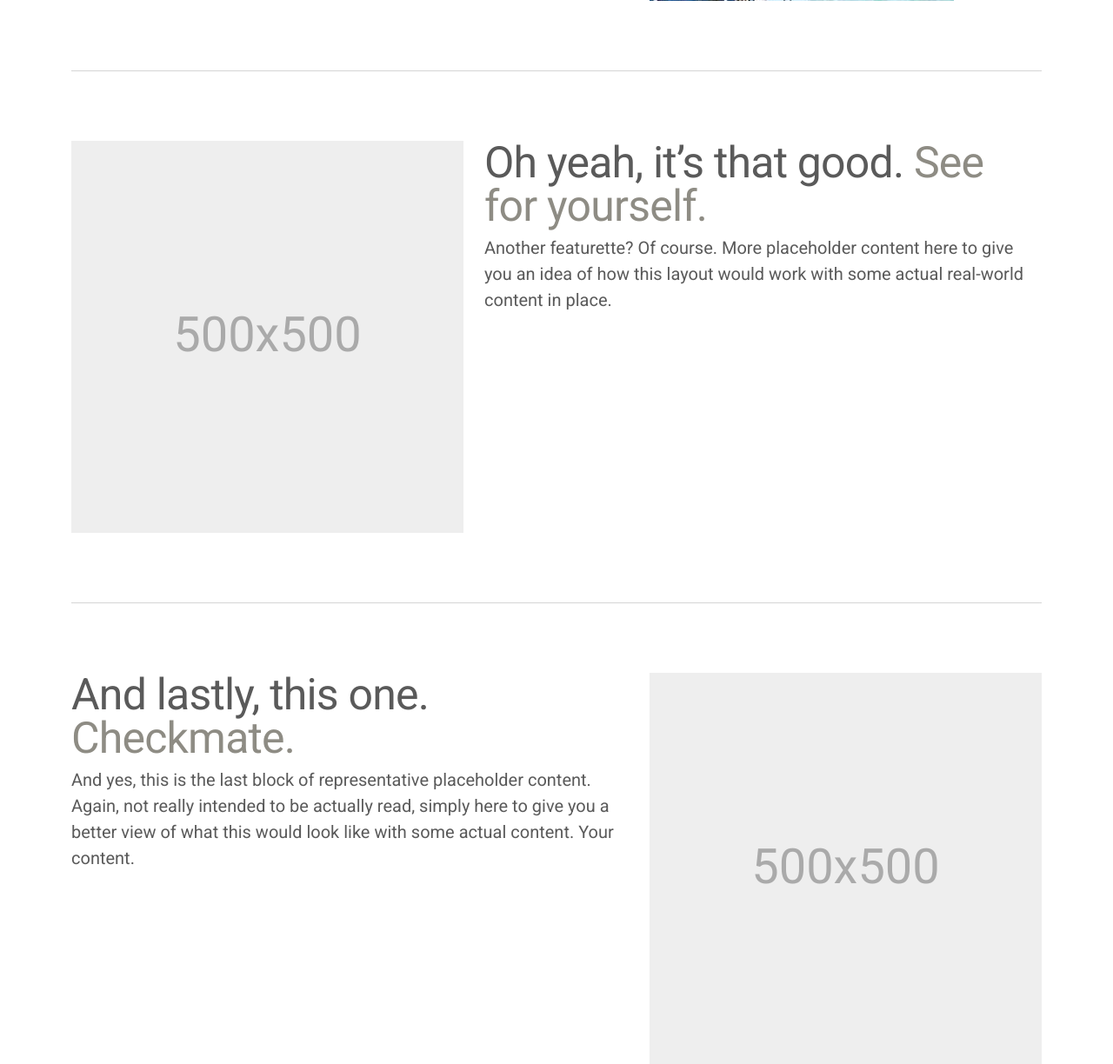
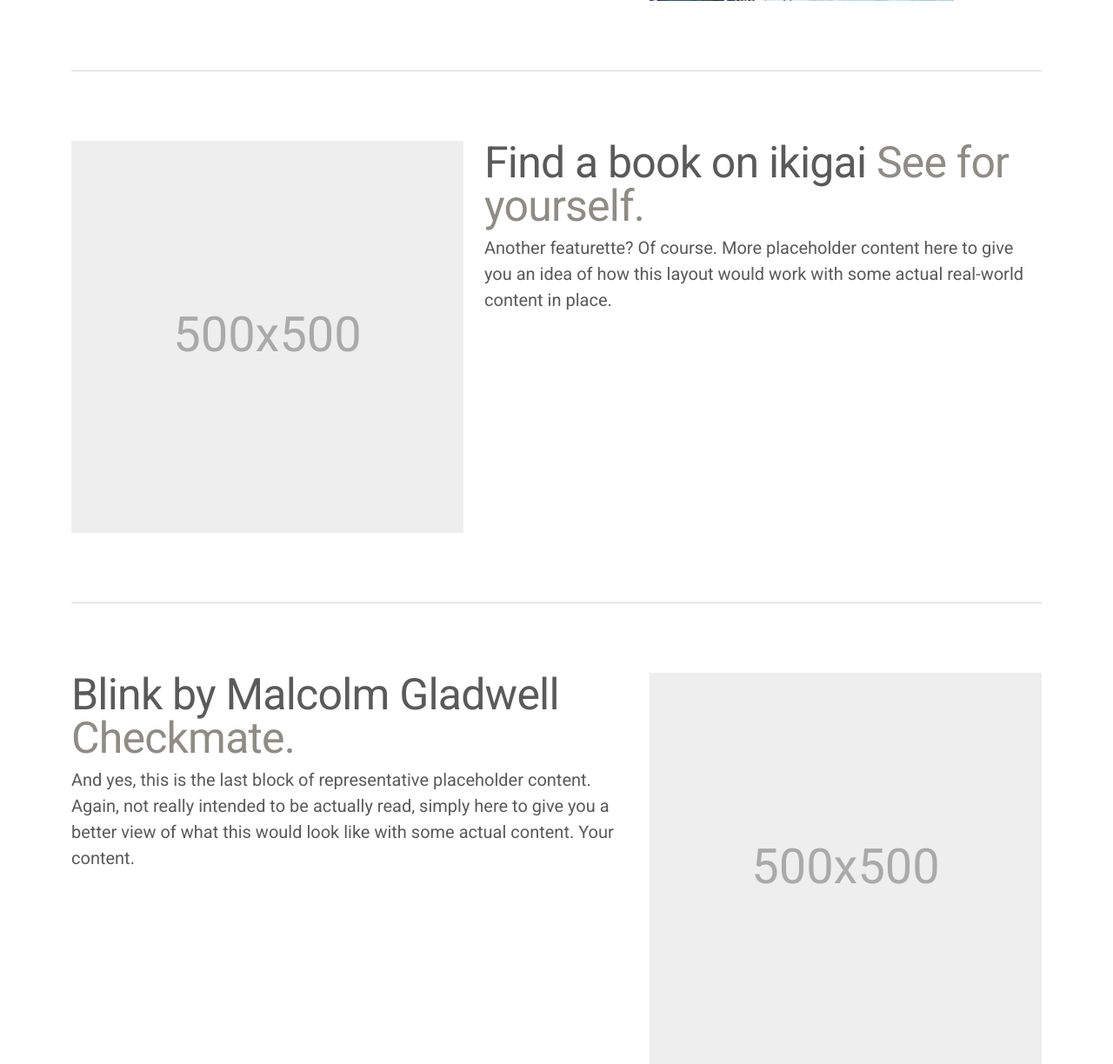
Before and after one commit to annabelcheong/project3, a Flask app: page /page4 in a window 1280 px wide. Shown: the part 1406-2630 px from the top of the page at 87% size. Run offline with Flask 2, Linux system fonts and the light colour scheme; some libraries are stand-ins or nearby versions.

Commit message:
recommended titles of books and still need to find one on ikigai

```diff
--- a/templates/page4.html
+++ b/templates/page4.html
@@ -203,7 +203,7 @@
 
     <div class="row featurette">
       <div class="col-md-7 order-md-2">
-        <h2 class="featurette-heading">Oh yeah, it’s that good. <span class="text-muted">See for yourself.</span></h2>
+        <h2 class="featurette-heading">Find a book on ikigai <span class="text-muted">See for yourself.</span></h2>
         <p class="lead">Another featurette? Of course. More placeholder content here to give you an idea of how this layout would work with some actual real-world content in place.</p>
       </div>
       <div class="col-md-5 order-md-1">
@@ -216,7 +216,7 @@
 
     <div class="row featurette">
       <div class="col-md-7">
-        <h2 class="featurette-heading">And lastly, this one. <span class="text-muted">Checkmate.</span></h2>
+        <h2 class="featurette-heading">Blink by Malcolm Gladwell <span class="text-muted">Checkmate.</span></h2>
         <p class="lead">And yes, this is the last block of representative placeholder content. Again, not really intended to be actually read, simply here to give you a better view of what this would look like with some actual content. Your content.</p>
       </div>
       <div class="col-md-5">
```
